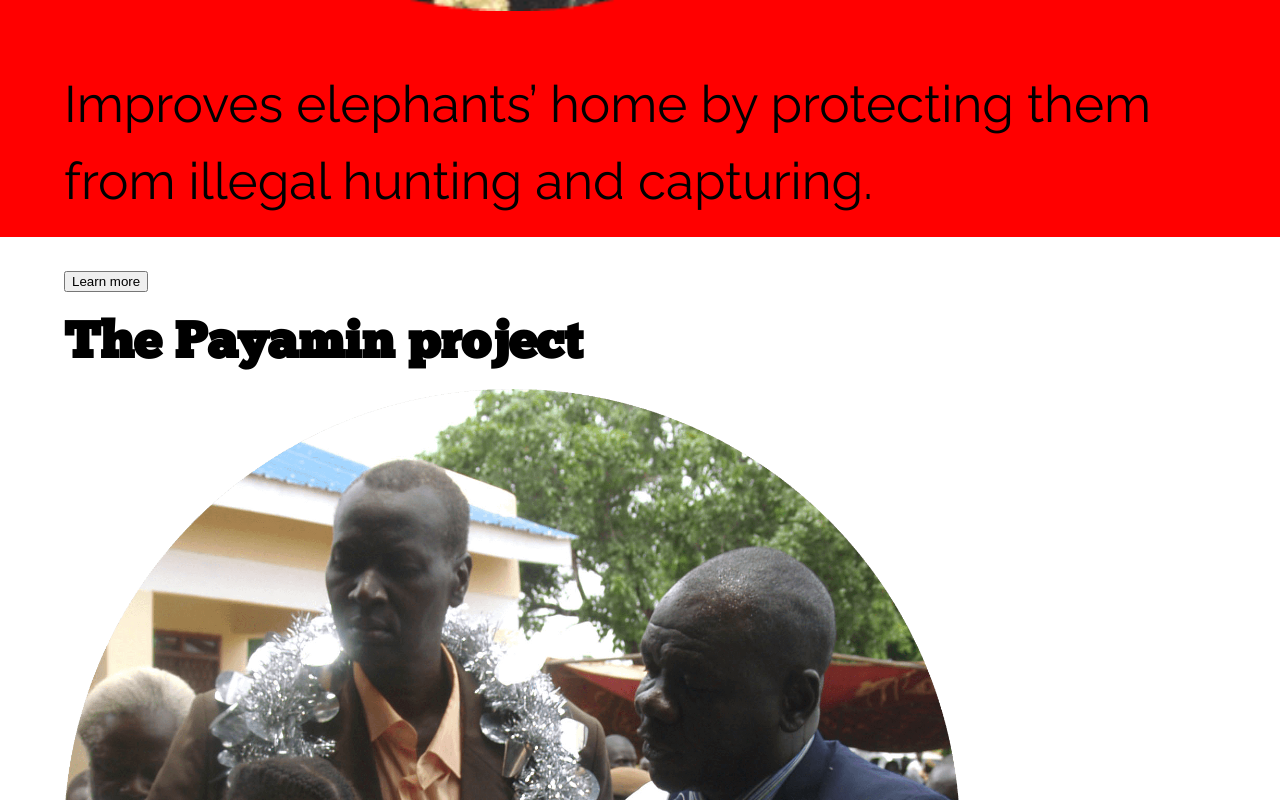
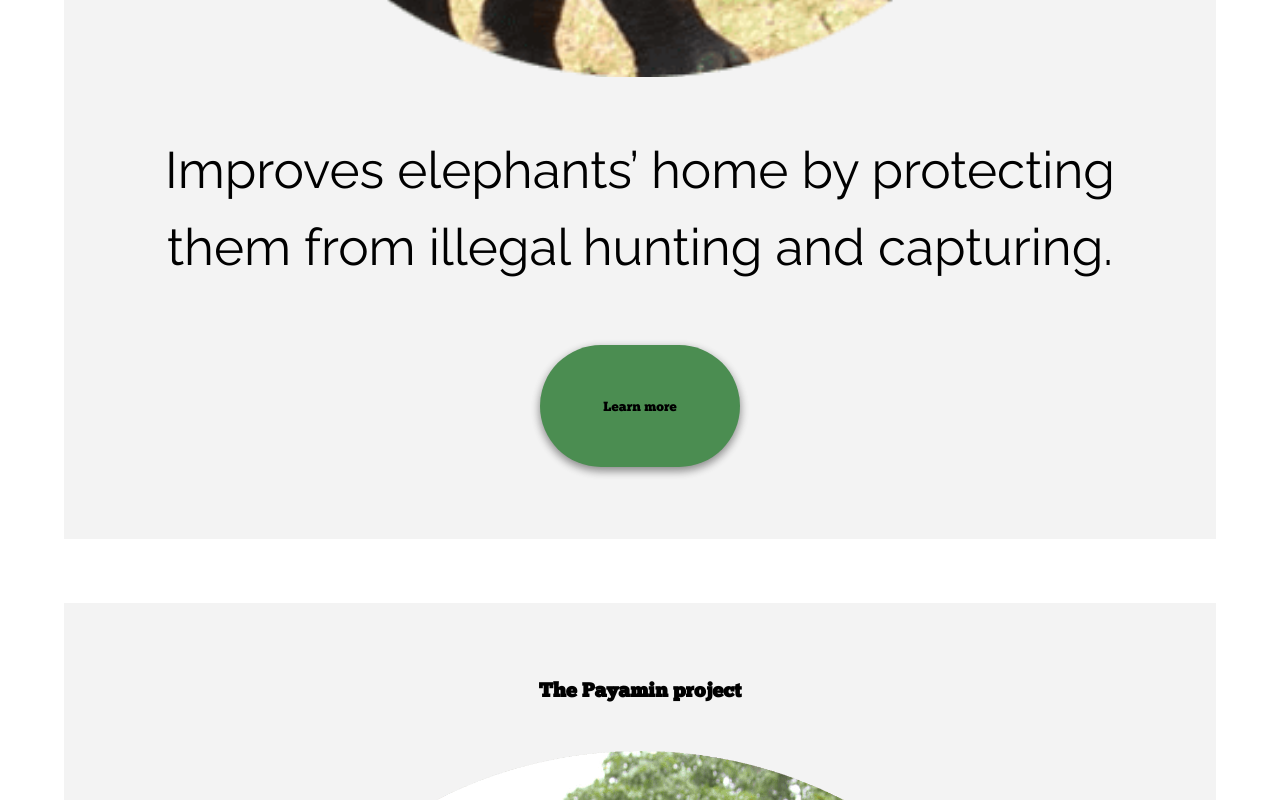
Before and after one commit to BereteanAndrei/AalborgZooProject, a plain HTML site: page index.html in a window 1280 px wide. Shown: the part 8500-9300 px from the top of the page. Drawn offline with Linux system fonts and the light colour scheme.

Commit message:
Added Other Projects styling

```diff
--- a/index.html
+++ b/index.html
@@ -153,19 +153,19 @@
 				<h2>The Elephants project</h2>
 				<img src="images/elproject.png" alt="The Elephants project">
 				<p>Improves elephants’ home by protecting them from illegal hunting and capturing.</p>
-				<button>Learn more</button>
+				<a href="https://aalborgzoo.dk/projekter.aspx"><button>Learn more</button></a>
 			</div>
 			<div class="project">
 				<h2>The Payamin project</h2>
 				<img src="images/payamino.png" alt="The Payamin Project">
 				<p>Supports the Indians in Payaminola City with their struggle in training and conservation of the rain forests.</p>
-				<button>Learn more</button>
+				<a href="https://aalborgzoo.dk/projekter.aspx"><button>Learn more</button></a>
 			</div>
 			<div class="project">
 				<h2>Zoos Go Wild</h2>
 				<img src="images/girafe2.png" alt="Zoos Go Wild">
 				<p>Aims at encouraging zoos in Europe to collaborate on nature conservation projects.</p>
-				<button>Learn more</button>
+				<a href="https://aalborgzoo.dk/projekter.aspx"><button>Learn more</button></a>
 			</div>
 		</div>
 	</div>
--- a/style.css
+++ b/style.css
@@ -314,7 +314,7 @@ nav li a {
 	overflow: auto;
 	padding: 5vw;
 	border-radius: 10px;
-	box-shadow: 0 4px 8px 0 rgba(0,0,0,0.2), 0 3px 10px 0 rgba(0,0,0,0.19);
+	box-shadow: 0 8px 4px 0 rgba(0,0,0,0.2), 0 3px 10px 0 rgba(0,0,0,0.19);
 }
 
 .program-text h1 {
@@ -375,7 +375,7 @@ nav li a {
 }
 
 .stats {
-	height: 90vh;
+	height: 85vh;
 }
 
 .statstitle h1 {
@@ -420,10 +420,41 @@ nav li a {
 
 .projects {
 	padding: 5vw;
-	height: 200vh;
-	background: red;
+	height: 240vh;
+	text-align: center;
 }
 
-.projects img {
+.projects h1, .projects p {
+	text-align: left;
+}
+
+.project h2 {
+	font-size: 2em;
+}
+
+.project p {
+	text-align: center;
+}
+
+.project img {
 	width: 70vw;
+	padding-top: 3vw;
 }
+
+.project {
+	background: #f3f3f3;
+	padding: 5vw;
+	margin-top: 5vw;
+}
+
+.project button {
+	padding: 4vw;
+	width: 25vh;
+	margin: 1vh;
+	background: #4b8d51;
+	border: none;
+	border-radius: 50vh;
+	box-shadow: 0 4px 8px 0 rgba(0,0,0,0.3), 0 3px 10px 0 rgba(0,0,0,0.20);
+	transition: 0.4s;
+	font-family: 'chunkfive_exregular';
+}
```
